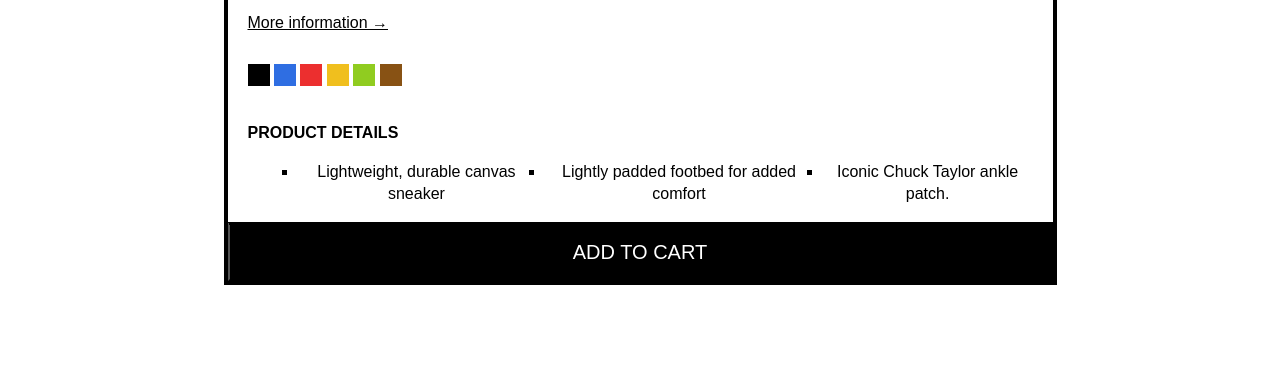
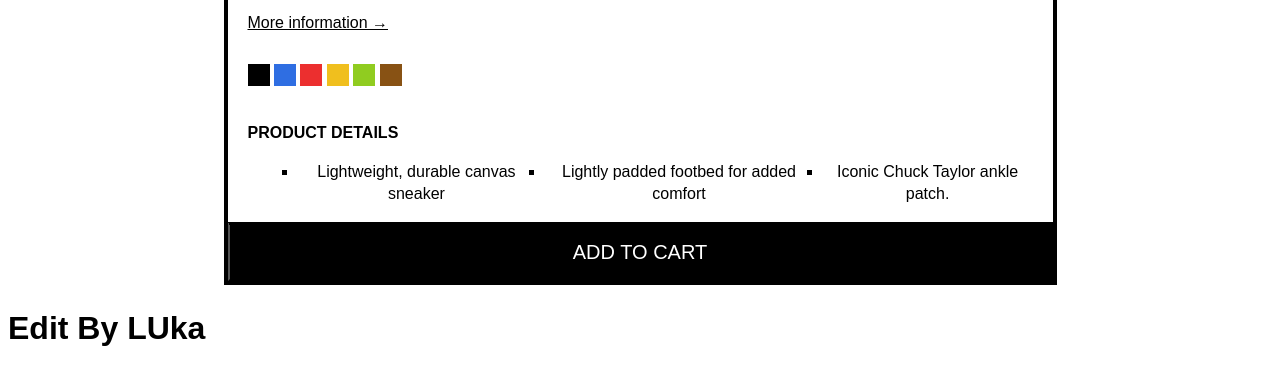
Before and after one commit to Tamta1Katsitadze/simple-card-in-html-and-css, a plain HTML site: page index.html in a window 1280 px wide. Shown: the part 298-682 px from the top of the page. Drawn offline with Linux system fonts and the light colour scheme.

Commit message:
Update Index.html

```diff
--- a/index.html
+++ b/index.html
@@ -52,5 +52,5 @@
         </article>
     </body>
 
-
+<h1>Edit By LUka</h1>
 </html>
```
